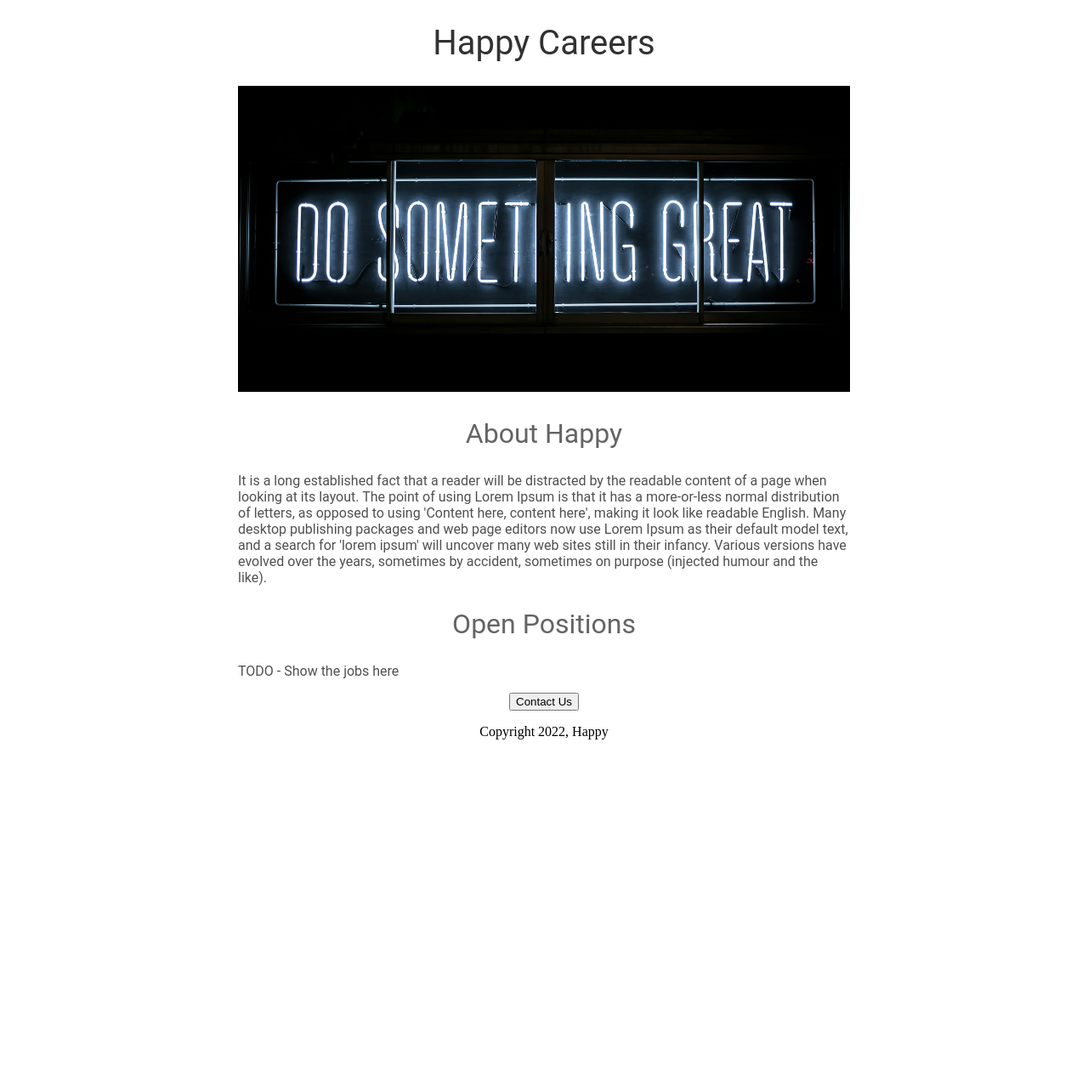
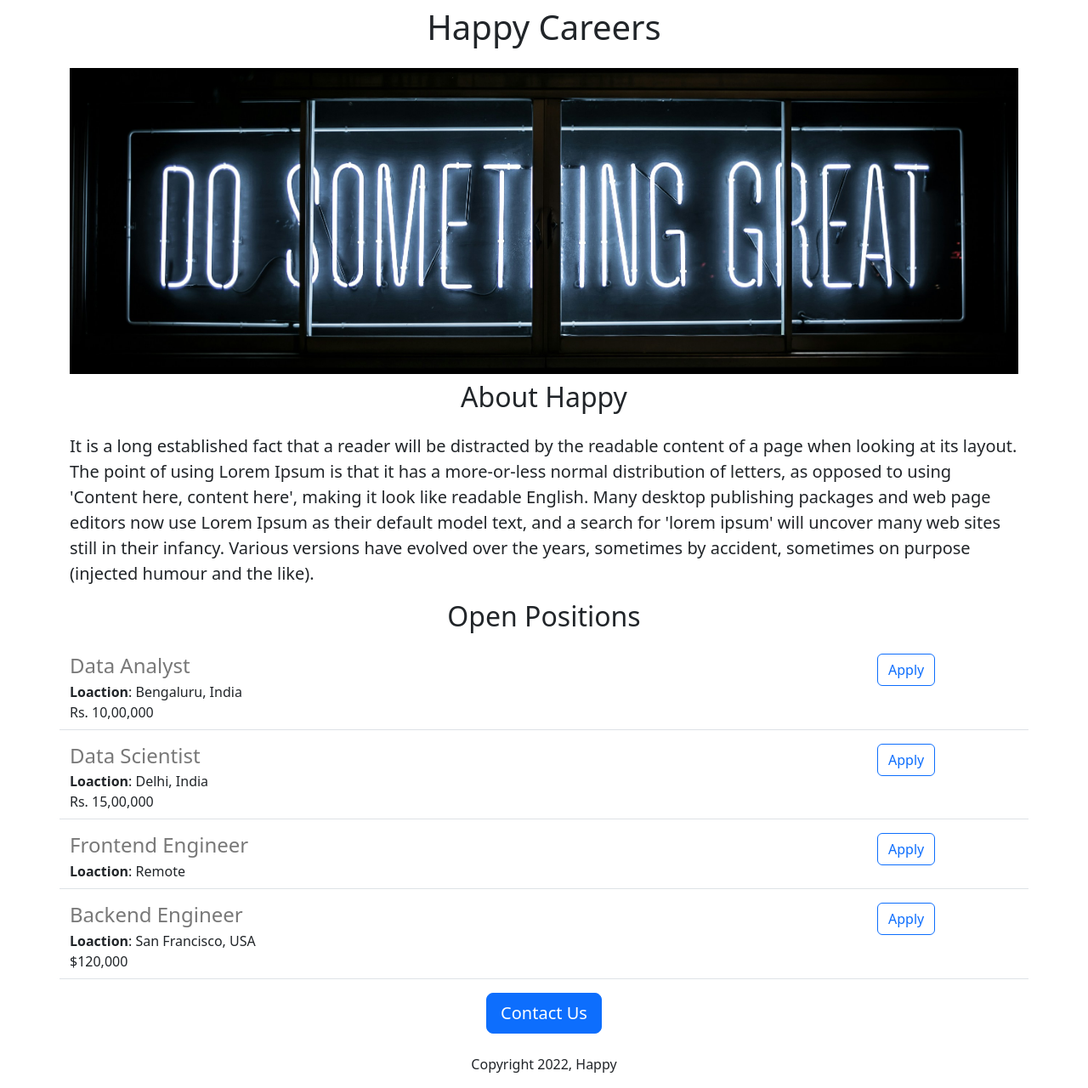
Before and after one commit to HappyHank10/careers-website, a Flask app: page / in a window 1280 px wide. Shown: the whole page at 85% size. Before the commit the page ends 870 px from the top, so only its background shows below. Run offline with Flask 3, Linux system fonts and the light colour scheme.

Commit message:
Added dyamic data and AP route

```diff
--- a/app.py
+++ b/app.py
@@ -1,10 +1,42 @@
-from flask import Flask, render_template
+from flask import Flask, render_template, jsonify
 
 app = Flask(__name__)
 
+JOBS = [
+  {
+    'id': 1,
+    'title': 'Data Analyst',
+    'location': 'Bengaluru, India',
+    'salary': 'Rs. 10,00,000'
+  },
+  {
+    'id': 2,
+    'title': 'Data Scientist',
+    'location': 'Delhi, India',
+    'salary': 'Rs. 15,00,000'
+  },
+  {
+    'id': 3,
+    'title': 'Frontend Engineer',
+    'location': 'Remote',
+
+  },
+  {
+    'id': 4,
+    'title': 'Backend Engineer',
+    'location': 'San Francisco, USA',
+    'salary': '$120,000'
+  }
+]
+
 @app.route("/")
 def hello_world():
-  return render_template("home.html")
+  return render_template("home.html",
+                         jobs=JOBS,
+                        company_name='Happy')
+@app.route("/api/jobs")
+def list_jobs():
+  return jsonify(JOBS)
 
 if __name__ == "__main__":
   app.run(host='0.0.0.0', debug=True)
--- a/templates/home.html
+++ b/templates/home.html
@@ -2,47 +2,34 @@
 <html>
   <head>
     <title>Happy Careers</title>
+    <meta charset="utf-8">
+    <meta name="viewport" content="width=device-width, initial-scale=1">
+    <link href="https://cdn.jsdelivr.net/npm/bootstrap@5.2.3/dist/css/bootstrap.min.css" rel="stylesheet" integrity="sha384-rbsA2VBKQhggwzxH7pPCaAqO46MgnOM80zW1RWuH61DGLwZJEdK2Kadq2F9CUG65" crossorigin="anonymous">
     <style>
-      h1 {
-        font-size:40px;
-        font-family: Roboto;
-        font-weight: normal;
-        color: rgb(50, 50, 50);
-        text-align: center;
-      }
       #banner {
+        height: 360px;
         width: 100%;
-        height: 360px;
-        object-fit: cover;
-      }
-      h2 {
-        font-family: Roboto;
-        font-size: 32px;
-        color: rgb(100, 100, 100);
-        text-align: center;
-        font-weight: normal;
-      }
-      .bodytext {
-        font-family: Roboto;
-        color: rgb(80, 80, 80);
-      }
-      #container {
-        max-width: 720px;
-        margin:0 auto;
+        object-fit:cover;
       }
     </style>
+
   </head>
   <body>
-    <div id="container"">
-    <h1>Happy Careers</h1>
-    <img id="banner" src="https://99381190-9c17-4b10-9f4a-68001a83bfc6-00-1dj3z2q0p9034.janeway.replit.dev/static/banner.jpg">
-    <h2>About Happy</h2>
-    <p class="bodytext">It is a long established fact that a reader will be distracted by the readable content of a page when looking at its layout. The point of using Lorem Ipsum is that it has a more-or-less normal distribution of letters, as opposed to using 'Content here, content here', making it look like readable English. Many desktop publishing packages and web page editors now use Lorem Ipsum as their default model text, and a search for 'lorem ipsum' will uncover many web sites still in their infancy. Various versions have evolved over the years, sometimes by accident, sometimes on purpose (injected humour and the like).</p>
-    <h2>Open Positions</h2>
-    <p class="bodytext">TODO - Show the jobs here</p>
-      <div style="text-align:center;">
-    <button>Contact Us</button>
-        <p>Copyright 2022, Happy</p>
+    <div class="container">
+    <h1 class="text-center mt-2 mb-4"">{{company_name}} Careers</h1>
+    <img class="img-fluid" id="banner" src="https://99381190-9c17-4b10-9f4a-68001a83bfc6-00-1dj3z2q0p9034.janeway.replit.dev/static/banner.jpg">
+    <h2 class="text-center mt-2 mb-4"">About Happy</h2>
+    <p class="lead">It is a long established fact that a reader will be distracted by the readable content of a page when looking at its layout. The point of using Lorem Ipsum is that it has a more-or-less normal distribution of letters, as opposed to using 'Content here, content here', making it look like readable English. Many desktop publishing packages and web page editors now use Lorem Ipsum as their default model text, and a search for 'lorem ipsum' will uncover many web sites still in their infancy. Various versions have evolved over the years, sometimes by accident, sometimes on purpose (injected humour and the like).</p>
+    <h2 class="text-center mt-2 mb-4"">Open Positions</h2>
+    <p>
+      <div>
+        {% for job in jobs %}
+        {% include 'jobitem.html' %}
+        {% endfor %}
+    </p>
+      <div class="text-center">
+    <button class="btn btn-primary btn-lg">Contact Us</button>
+        <p class="mt-4">Copyright 2022, Happy</p>
       </div>
     </div>
   </body>
--- /dev/null
+++ b/templates/jobitem.html
@@ -0,0 +1,19 @@
+<div class="border-bottom row" style="margin-bottom:16px;padding-bottom:8px">
+  <div class="col-10">
+    <h4
+      style="color:rgb(120,120,120); margin-bottom:4px;">
+      {{job['title']}}
+    </h4>
+    <div>
+      <b>Loaction</b>: {{job['location']}}
+    </div>
+  {% if 'salary' in job %}
+    <div >
+      <b><Salary:> </Salary:></b> {{job['salary']}}
+    </div>
+  {% endif %}
+  </div>
+  <div class="col-2">
+  <button type="button" class="btn btn-outline-primary">Apply</button>
+  </div>
+</div>
```
